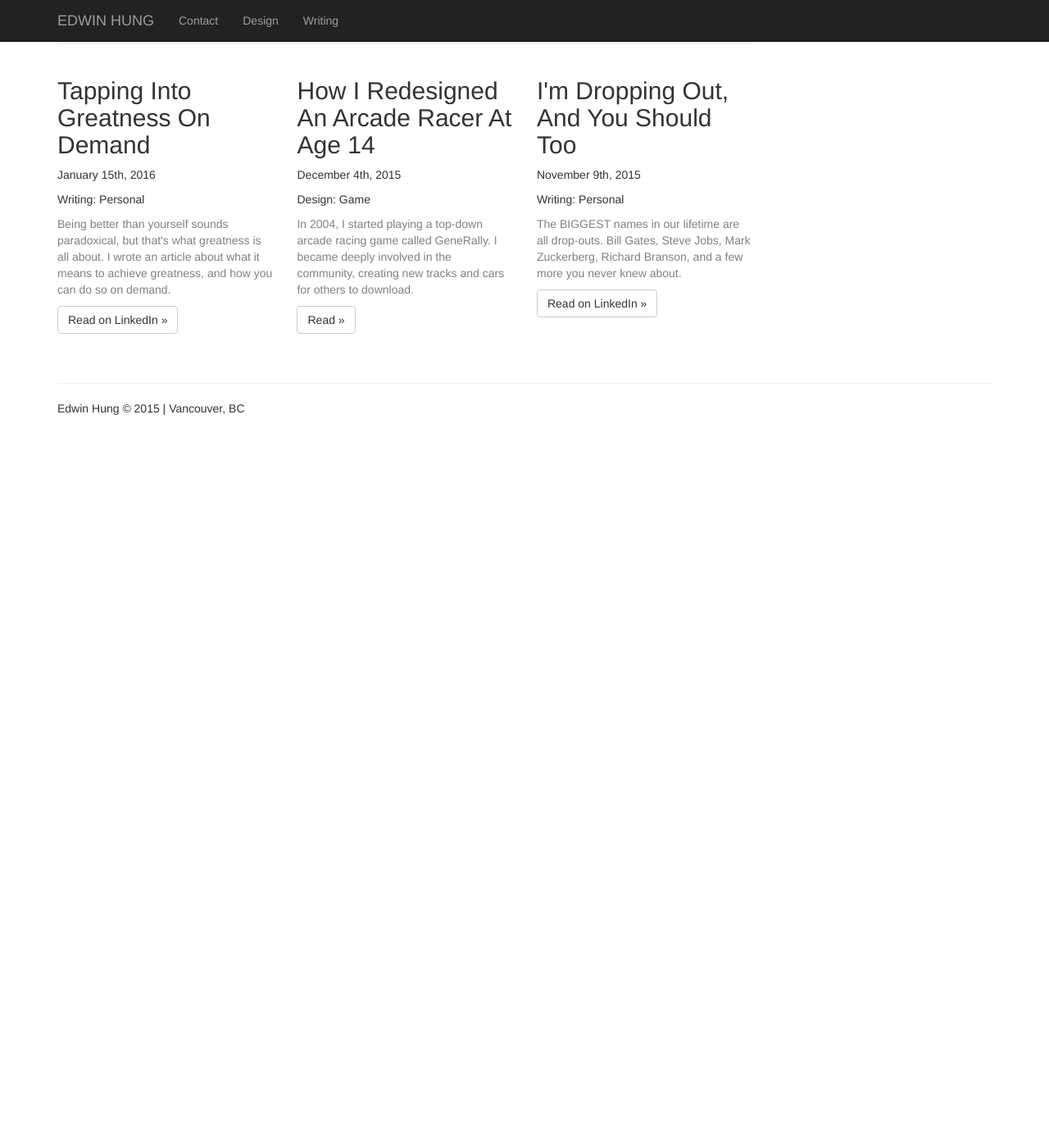
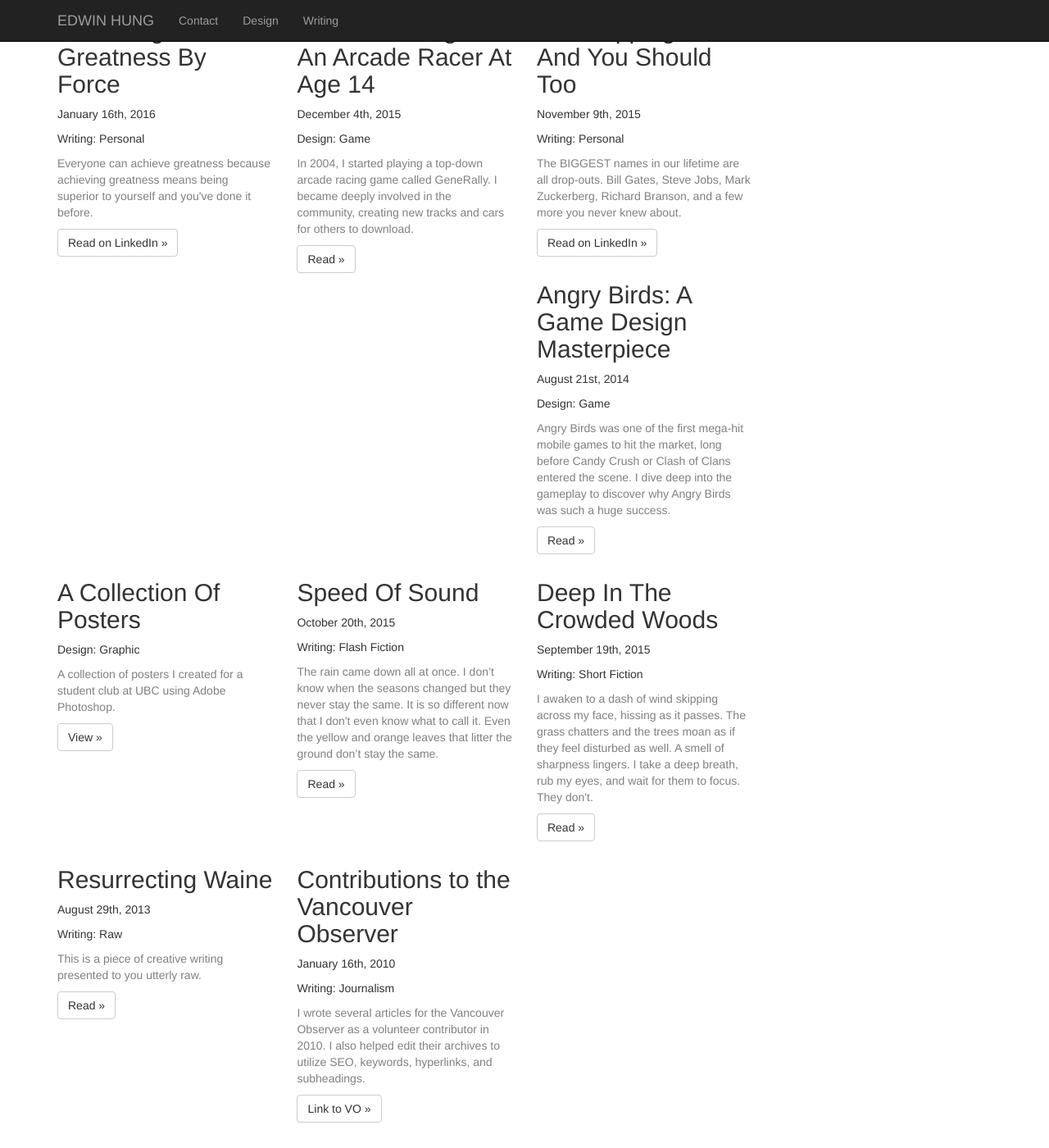
Before and after one commit to slendrr/slendrr.github.io, a Jekyll site: the page built from index.html, in a window 1280 px wide and 1400 px high, scrolled down 400 px. Shown: the whole window at 82% size. Built offline with Jekyll 4.4.1, drawn with Linux system fonts in a browser that asks for light colours; nearby versions of some CDN libraries; comment, search, counter and statistics services are not loaded; before the commit the page ends 948 px from its top, so only the background shows below that.

Commit message:
update greatness
changed greatness article
added everything to front page

```diff
--- a/index.html
+++ b/index.html
@@ -6,14 +6,12 @@ layout: default
   <p>Thanks for visiting! I write on a variety of topics in a language that's easy to read. You won't find fancy words or technical jargon here, just straight up knowledge bombs smashing interdisciplinary barriers.
   </p>
 </div><!--/jumbotron.home-->
-<h2>Featured:</h2>
-<hr>
 <div class="row">
   <div class="col-xs-6 col-lg-4">
-    <h2>Tapping Into Greatness On Demand</h2>
-    <p>January 15th, 2016</p>
+    <h2>Achieving Greatness By Force</h2>
+    <p>January 16th, 2016</p>
     <p>Writing: Personal</p>
-    <p class="subtext">Being better than yourself sounds paradoxical, but that's what greatness is all about. I wrote an article about what it means to achieve greatness, and how you can do so on demand.</p>
+    <p class="subtext">Everyone can achieve greatness because achieving greatness means being superior to yourself and you've done it before.</p>
     <p><a class="btn btn-default" href="https://www.linkedin.com/pulse/tapping-greatness-demand-edwin-hung" role="button">Read on LinkedIn &raquo;</a></p>
   </div><!--/.col-xs-6.col-lg-4-->
   <div class="col-xs-6 col-lg-4">
@@ -30,4 +28,45 @@ layout: default
     <p class="subtext">The BIGGEST names in our lifetime are all drop-outs. Bill Gates, Steve Jobs, Mark Zuckerberg, Richard Branson, and a few more you never knew about.</p>
     <p><a class="btn btn-default" href="https://www.linkedin.com/pulse/im-dropping-out-you-should-too-edwin-hung" role="button">Read on LinkedIn &raquo;</a></p>
   </div><!--/.col-xs-6.col-lg-4-->
+  <div class="col-xs-6 col-lg-4">
+    <h2>Angry Birds: A Game Design Masterpiece</h2>
+    <p>August 21st, 2014</p>
+    <p>Design: Game</p>
+    <p class="subtext">Angry Birds was one of the first mega-hit mobile games to hit the market, long before Candy Crush or Clash of Clans entered the scene. I dive deep into the gameplay to discover why Angry Birds was such a huge success.</p>
+    <p><a class="btn btn-default" href="/design/angryb" role="button">Read &raquo;</a></p>
+  </div><!--/.col-xs-6.col-lg-4-->
+  <div class="col-xs-6 col-lg-4">
+    <h2>A Collection Of Posters</h2>
+    <p>Design: Graphic</p>
+    <p class="subtext">A collection of posters I created for a student club at UBC using Adobe Photoshop.</p>
+    <p><a class="btn btn-default" href="/design/colpost" role="button">View &raquo;</a></p>
+  </div><!--/.col-xs-6.col-lg-4-->
+  <div class="col-xs-6 col-lg-4">
+    <h2>Speed Of Sound</h2>
+    <p>October 20th, 2015</p>
+    <p>Writing: Flash Fiction</p>
+    <p class="subtext">The rain came down all at once. I don’t know when the seasons changed but they never stay the same. It is so different now that I don't even know what to call it. Even the yellow and orange leaves that litter the ground don’t stay the same.</p>
+    <p><a class="btn btn-default" href="/writing/speedofsound" role="button">Read &raquo;</a></p>
+  </div><!--/.col-xs-6.col-lg-4-->
+  <div class="col-xs-6 col-lg-4">
+    <h2>Deep In The Crowded Woods</h2>
+    <p>September 19th, 2015</p>
+    <p>Writing: Short Fiction</p>
+    <p class="subtext">I awaken to a dash of wind skipping across my face, hissing as it passes. The grass chatters and the trees moan as if they feel disturbed as well. A smell of sharpness lingers. I take a deep breath, rub my eyes, and wait for them to focus. They don't.</p>
+    <p><a class="btn btn-default" href="/writing/deepinthecrowdedwoods" role="button">Read &raquo;</a></p>
+  </div><!--/.col-xs-6.col-lg-4-->
+  <div class="col-xs-6 col-lg-4">
+    <h2>Resurrecting Waine</h2>
+    <p>August 29th, 2013</p>
+    <p>Writing: Raw</p>
+    <p class="subtext">This is a piece of creative writing presented to you utterly raw.</p>
+    <p><a class="btn btn-default" href="/writing/reswaine" role="button">Read &raquo;</a></p>
+  </div><!--/.col-xs-6.col-lg-4-->
+  <div class="col-xs-6 col-lg-4">
+    <h2>Contributions to the Vancouver Observer</h2>
+    <p>January 16th, 2010</p>
+    <p>Writing: Journalism</p>
+    <p class="subtext">I wrote several articles for the Vancouver Observer as a volunteer contributor in 2010. I also helped edit their archives to utilize SEO, keywords, hyperlinks, and subheadings.</p>
+    <p><a class="btn btn-default" href="http://www.vancouverobserver.com/contributors/edwin-hung" role="button">Link to VO &raquo;</a></p>
+  </div><!--/.col-xs-6.col-lg-4-->
 </div><!--/row-->
--- a/writing.html
+++ b/writing.html
@@ -9,10 +9,10 @@ permalink: /writing/
 </div>
 <div class="row">
   <div class="col-xs-6 col-lg-4">
-    <h2>Tapping Into Greatness On Demand</h2>
-    <p>January 15th, 2016</p>
+    <h2>Achieving Greatness By Force</h2>
+    <p>January 16th, 2016</p>
     <p>Writing: Personal</p>
-    <p class="subtext">Being better than yourself sounds paradoxical, but that's what greatness is all about. See what achieving greatness means and how you can tap into it on demand.</p>
+    <p class="subtext">Everyone can achieve greatness because achieving greatness means being superior to yourself and you've done it before.</p>
     <p><a class="btn btn-default" href="https://www.linkedin.com/pulse/tapping-greatness-demand-edwin-hung" role="button">Read on LinkedIn &raquo;</a></p>
   </div><!--/.col-xs-6.col-lg-4-->
   <div class="col-xs-6 col-lg-4">
```
